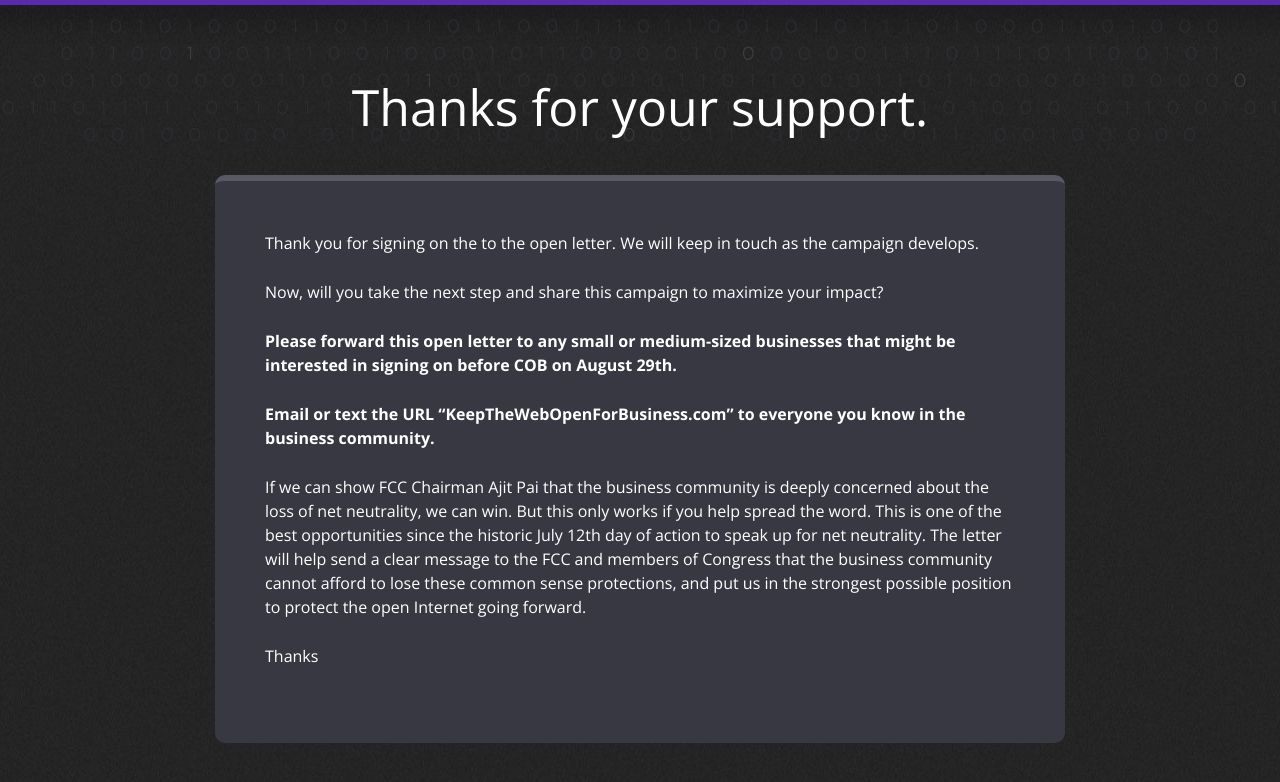
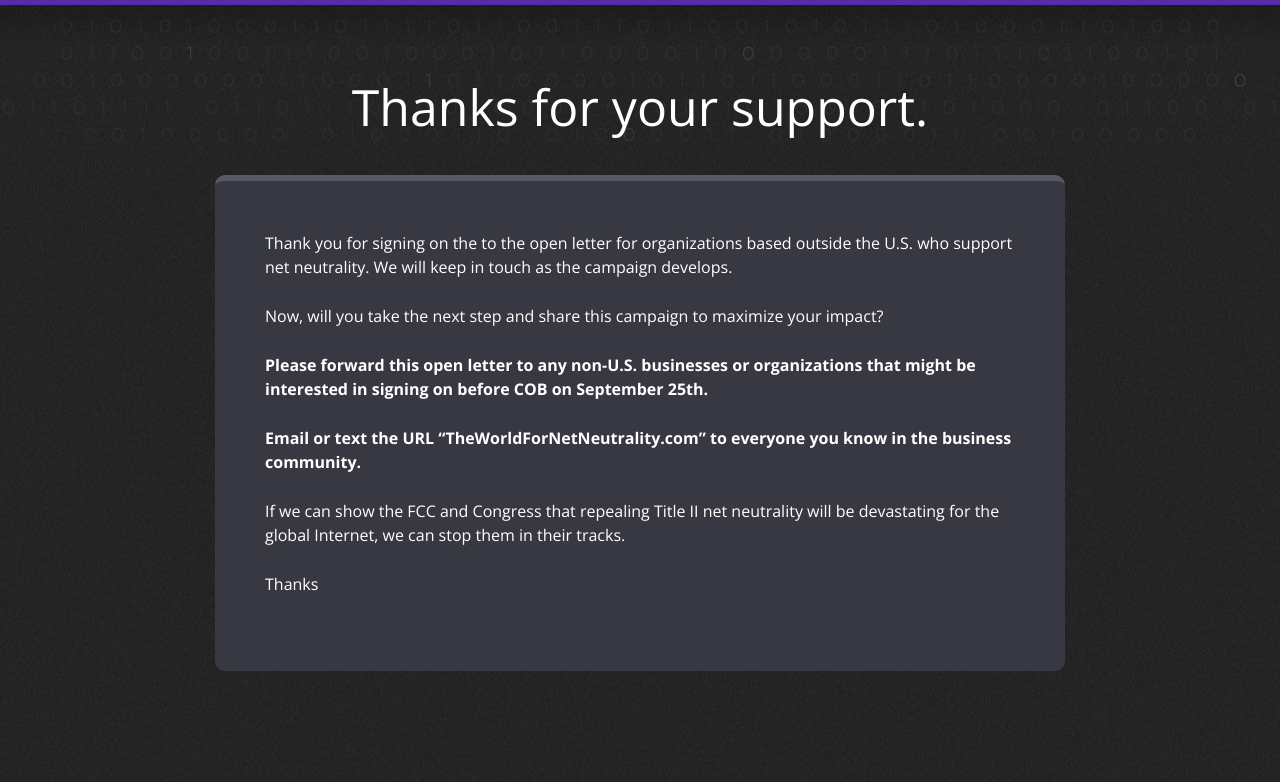
Before and after one commit to fightforthefuture/theworldfornetneutrality.com, a Jekyll site: the page built from thanks.md, in a window 1280 px wide. Shown: the top 782 px of the page. Built offline with Jekyll 4.4.1, drawn with Linux system fonts in a browser that asks for light colours.

Commit message:
Update thanks.md

```diff
--- a/thanks.md
+++ b/thanks.md
@@ -15,16 +15,15 @@
 
 <div class="letter-content">
 
-> Thank you for signing on the to the open letter. We will keep in touch as the campaign develops.
+> Thank you for signing on the to the open letter for organizations based outside the U.S. who support net neutrality. We will keep in touch as the campaign develops.
 >
 > Now, will you take the next step and share this campaign to maximize your impact?
 >
-> *Please forward this open letter to any small or medium-sized businesses that might be interested in signing on before COB on August 29th.*
+> *Please forward this open letter to any non-U.S. businesses or organizations that might be interested in signing on before COB on September 25th.*
 >
-> *Email or text the URL “KeepTheWebOpenForBusiness.com” to everyone you know in the business community.*
+> *Email or text the URL “TheWorldForNetNeutrality.com” to everyone you know in the business community.*
 >
-> If we can show FCC Chairman Ajit Pai that the business community is deeply concerned about the loss of net neutrality, we can win. But this only works if you help spread the word.
-> This is one of the best opportunities since the historic July 12th day of action to speak up for net neutrality. The letter will help send a clear message to the FCC and members of Congress that the business community cannot afford to lose these common sense protections, and put us in the strongest possible position to protect the open Internet going forward.
+> If we can show the FCC and Congress that repealing Title II net neutrality will be devastating for the global Internet, we can stop them in their tracks.
 >
 > Thanks
 
```
